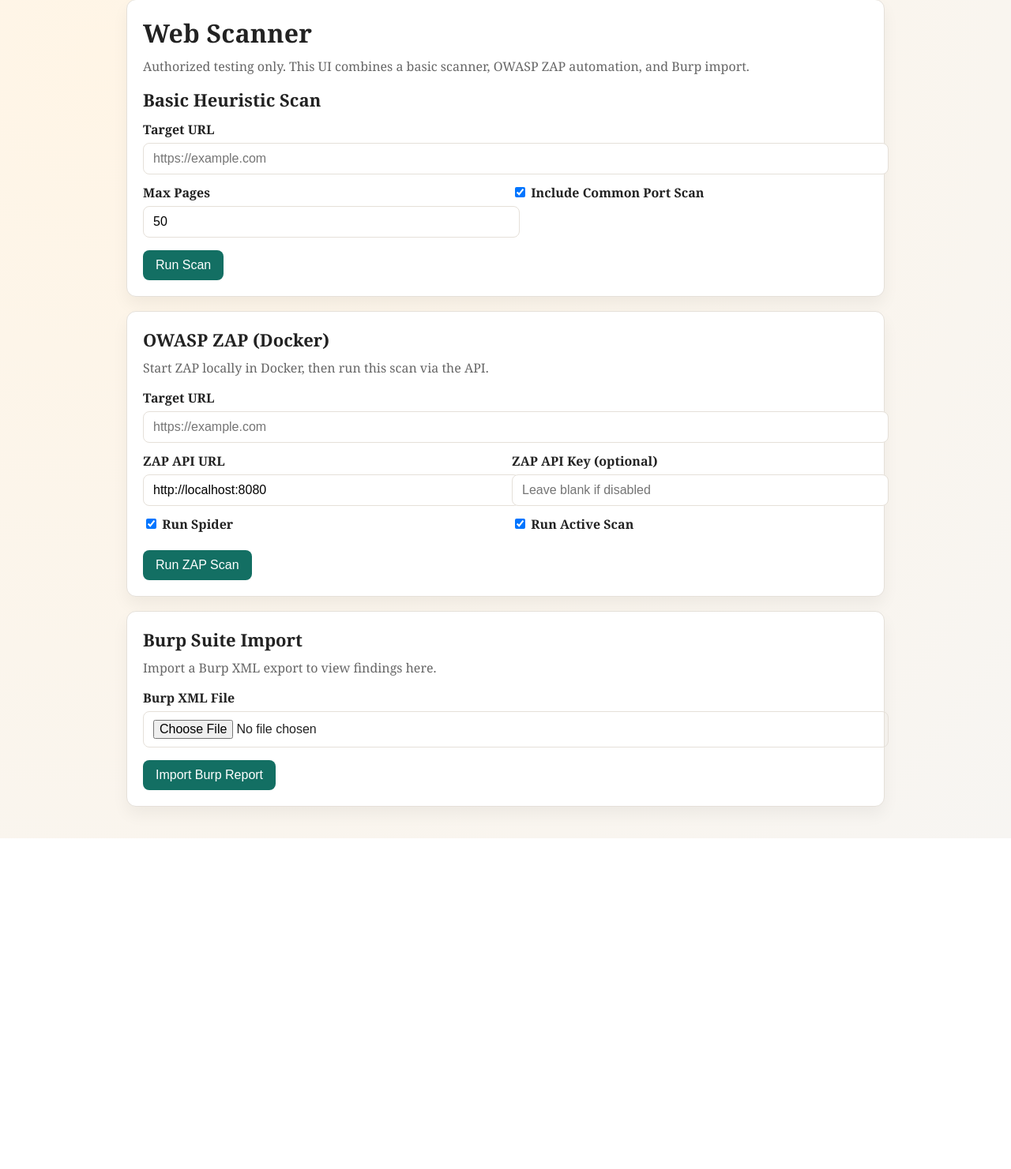
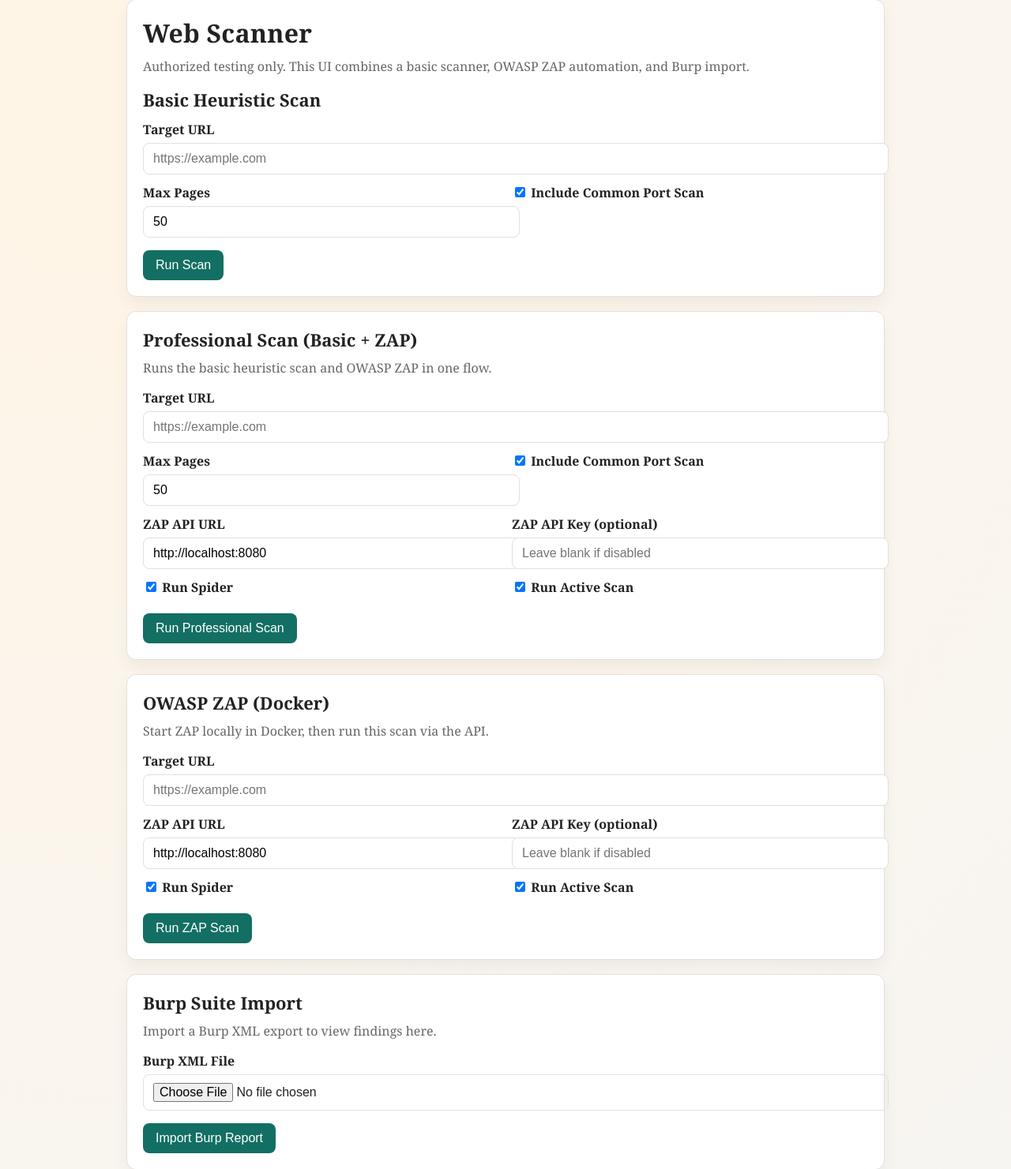
Before and after one commit to Hardeeh03/web-scanner, a Flask app: page / in a window 1280 px wide. Shown: the part 41-1522 px from the top of the page at 79% size. Before the commit the page ends 1103 px from the top, so only its background shows below. Run offline with Flask 3, Linux system fonts and the light colour scheme.

Commit message:
Add pro scan, JSON export, and README

```diff
--- a/app.py
+++ b/app.py
@@ -1,6 +1,8 @@
 from urllib.parse import urlparse
 
-from flask import Flask, render_template, request
+import json
+
+from flask import Flask, Response, render_template, request
 
 from scanner import run_scan
 from scanner.burp_import import BurpImportError, parse_burp_xml
@@ -122,5 +124,70 @@
     return index()
 
 
+@app.post("/pro-scan")
+def pro_scan_route():
+    global last_report_basic, last_report_zap, last_error
+
+    base_url = request.form.get("pro_target", "").strip()
+    zap_url = request.form.get("pro_zap_url", "http://localhost:8080").strip()
+    api_key = request.form.get("pro_zap_api_key", "").strip()
+    max_pages = request.form.get("pro_max_pages", "50").strip()
+    include_ports = request.form.get("pro_include_ports") == "on"
+    do_spider = request.form.get("pro_zap_spider") == "on"
+    do_active = request.form.get("pro_zap_active") == "on"
+
+    if not _is_valid_url(base_url):
+        last_error = "Please enter a valid http(s) URL for the professional scan."
+        return index()
+
+    try:
+        max_pages_int = max(1, min(int(max_pages), 500))
+    except ValueError:
+        max_pages_int = 50
+
+    try:
+        zap_version = zap_health(zap_url, api_key)
+    except ZapError as exc:
+        last_error = f"ZAP not reachable: {exc}"
+        last_report_zap = None
+        return index()
+
+    try:
+        last_report_basic = run_scan(
+            base_url=base_url, max_pages=max_pages_int, include_ports=include_ports
+        )
+        last_report_zap = zap_scan(
+            target_url=base_url,
+            zap_base_url=zap_url,
+            api_key=api_key,
+            spider=do_spider,
+            active=do_active,
+        )
+        last_report_zap["zap_version"] = zap_version
+        last_error = None
+    except (ZapError, Exception) as exc:
+        last_error = f"Professional scan failed: {exc}"
+
+    return index()
+
+
+@app.get("/export/<kind>")
+def export_report(kind):
+    if kind == "basic":
+        report = last_report_basic
+    elif kind == "zap":
+        report = last_report_zap
+    elif kind == "burp":
+        report = last_report_burp
+    else:
+        report = None
+
+    if not report:
+        return Response("No report available", status=404, mimetype="text/plain")
+
+    payload = json.dumps(report, indent=2, ensure_ascii=True)
+    return Response(payload, mimetype="application/json")
+
+
 if __name__ == "__main__":
     app.run(debug=True)
--- a/templates/index.html
+++ b/templates/index.html
@@ -139,6 +139,59 @@
       </div>
 
       <div class="card">
+        <form method="post" action="/pro-scan">
+          <h2>Professional Scan (Basic + ZAP)</h2>
+          <p class="muted">Runs the basic heuristic scan and OWASP ZAP in one flow.</p>
+
+          <label for="pro_target">Target URL</label>
+          <input id="pro_target" name="pro_target" type="text" placeholder="https://example.com" required />
+
+          <div class="row">
+            <div>
+              <label for="pro_max_pages">Max Pages</label>
+              <input id="pro_max_pages" name="pro_max_pages" type="number" value="50" min="1" max="500" />
+            </div>
+            <div>
+              <label>
+                <input type="checkbox" name="pro_include_ports" checked />
+                Include Common Port Scan
+              </label>
+            </div>
+          </div>
+
+          <div class="row">
+            <div>
+              <label for="pro_zap_url">ZAP API URL</label>
+              <input id="pro_zap_url" name="pro_zap_url" type="text" value="http://localhost:8080" />
+            </div>
+            <div>
+              <label for="pro_zap_api_key">ZAP API Key (optional)</label>
+              <input id="pro_zap_api_key" name="pro_zap_api_key" type="text" placeholder="Leave blank if disabled" />
+            </div>
+          </div>
+
+          <div class="row">
+            <div>
+              <label>
+                <input type="checkbox" name="pro_zap_spider" checked />
+                Run Spider
+              </label>
+            </div>
+            <div>
+              <label>
+                <input type="checkbox" name="pro_zap_active" checked />
+                Run Active Scan
+              </label>
+            </div>
+          </div>
+
+          <div class="actions">
+            <button type="submit">Run Professional Scan</button>
+          </div>
+        </form>
+      </div>
+
+      <div class="card">
         <form method="post" action="/zap-scan">
           <h2>OWASP ZAP (Docker)</h2>
           <p class="muted">Start ZAP locally in Docker, then run this scan via the API.</p>
@@ -198,6 +251,7 @@
         <p>Target: {{ report_basic.target }}</p>
         <p>UTC Time: {{ report_basic.timestamp_utc }}</p>
         <p>Total Findings: {{ report_basic.count }}</p>
+        <p><a href="/export/basic">Export JSON</a></p>
 
         {% for item in report_basic.findings %}
         <div class="result-item">{{ item }}</div>
@@ -212,6 +266,7 @@
         <p>UTC Time: {{ report_zap.timestamp_utc }}</p>
         <p>ZAP Version: {{ report_zap.zap_version }}</p>
         <p>Total Findings: {{ report_zap.count }}</p>
+        <p><a href="/export/zap">Export JSON</a></p>
 
         {% for item in report_zap.findings %}
         <div class="result-item">{{ item }}</div>
@@ -224,6 +279,7 @@
         <h2>Burp Import Results</h2>
         <p>UTC Time: {{ report_burp.timestamp_utc }}</p>
         <p>Total Findings: {{ report_burp.count }}</p>
+        <p><a href="/export/burp">Export JSON</a></p>
 
         {% for item in report_burp.findings %}
         <div class="result-item">{{ item }}</div>
```
Also changed, not shown: README.md (added).
